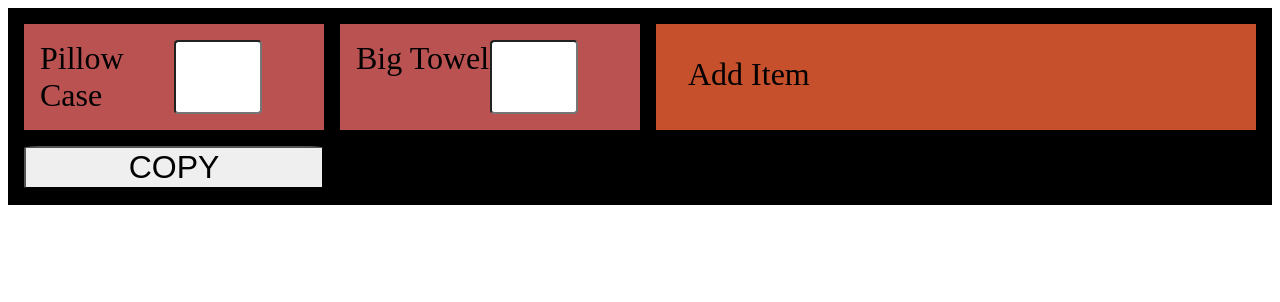
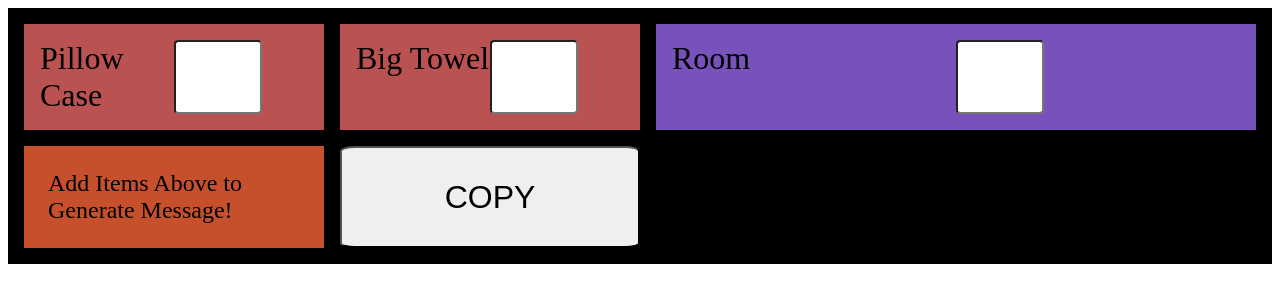
Before and after one commit to Chisato23/My-VSCode-Projects, a website: page Drag Drop To Do List.html in a window 1280 px wide. Drawn offline with Linux system fonts and the light colour scheme.

Commit message:
Message generator with copy text function App - Basic version.

```diff
--- a/Drag Drop To Do List.html
+++ b/Drag Drop To Do List.html
@@ -28,7 +28,19 @@
           id="item2_input"
         />
       </div>
-      <div class="output_msg_style" id="output_msg">Add Item</div>
+      <div class="bgstyle_unique">
+        <article id="item_unique">Room</article>
+        <input
+          type="number"
+          min="1"
+          inputmode="numeric"
+          pattern="[0-9]*"
+          id="item_unique_input"
+        />
+      </div>
+      <div class="output_msg_style" id="output_msg">
+        Add Items Above to Generate Message!
+      </div>
       <button id="copyResultText">COPY</button>
     </div>
     <style>
@@ -51,11 +63,17 @@
         display: grid;
         grid-template-columns: 1fr 1fr;
       }
+      .bgstyle_unique {
+        background: rgb(118, 82, 186);
+        padding: 1em;
+        display: grid;
+        grid-template-columns: 1fr 1fr;
+      }
       .output_msg_style {
         background: rgb(199, 80, 44);
 
         padding: 1em;
-        font-size: 2em;
+        font-size: 1.5em;
       }
       .container {
         background: black;
@@ -79,11 +97,9 @@
         return (document.getElementById(id).innerHTML = text);
       }
 
-      // let item_1 = getEle_innerHTML("item1");
-      // let item_2 = getEle_innerHTML("item2");
-
       let item1_input;
       let item2_input;
+      let item_unique_input;
 
       document.getElementById("item1_input").addEventListener("input", ev => {
         item1_input = ev.target.value;
@@ -91,6 +107,11 @@
       document.getElementById("item2_input").addEventListener("input", ev => {
         item2_input = ev.target.value;
       });
+      document
+        .getElementById("item_unique_input")
+        .addEventListener("input", ev => {
+          item_unique_input = ev.target.value;
+        });
 
       function item_result(id) {
         return new Promise((resolve, reject) => {
@@ -101,11 +122,13 @@
       async function getResult() {
         const item1_result_f = await item_result(item1_input);
         const item2_result_f = await item_result(item2_input);
+        const item_unique_result_f = await item_result(item_unique_input);
 
         //Change Item Name Here
         const resultOBJ = {
           Pillow_Case: item1_result_f,
           Big_Towel: item2_result_f,
+          Room: item_unique_result_f,
         };
 
         let resultARR = [];
@@ -141,6 +164,9 @@
       document
         .getElementById("item2_input")
         .addEventListener("input", getResult);
+      document
+        .getElementById("item_unique_input")
+        .addEventListener("input", getResult);
 
       // Later, add drop down list for items options
     </script>
```
